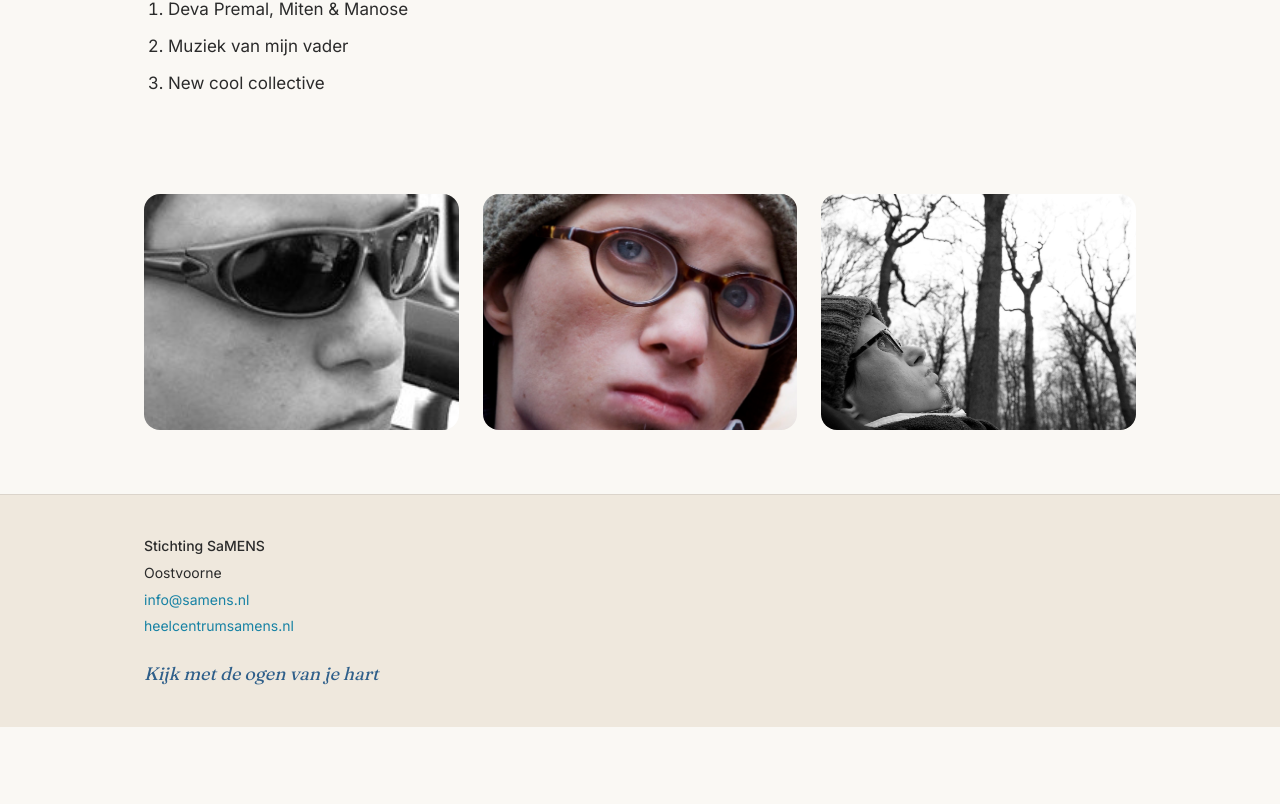
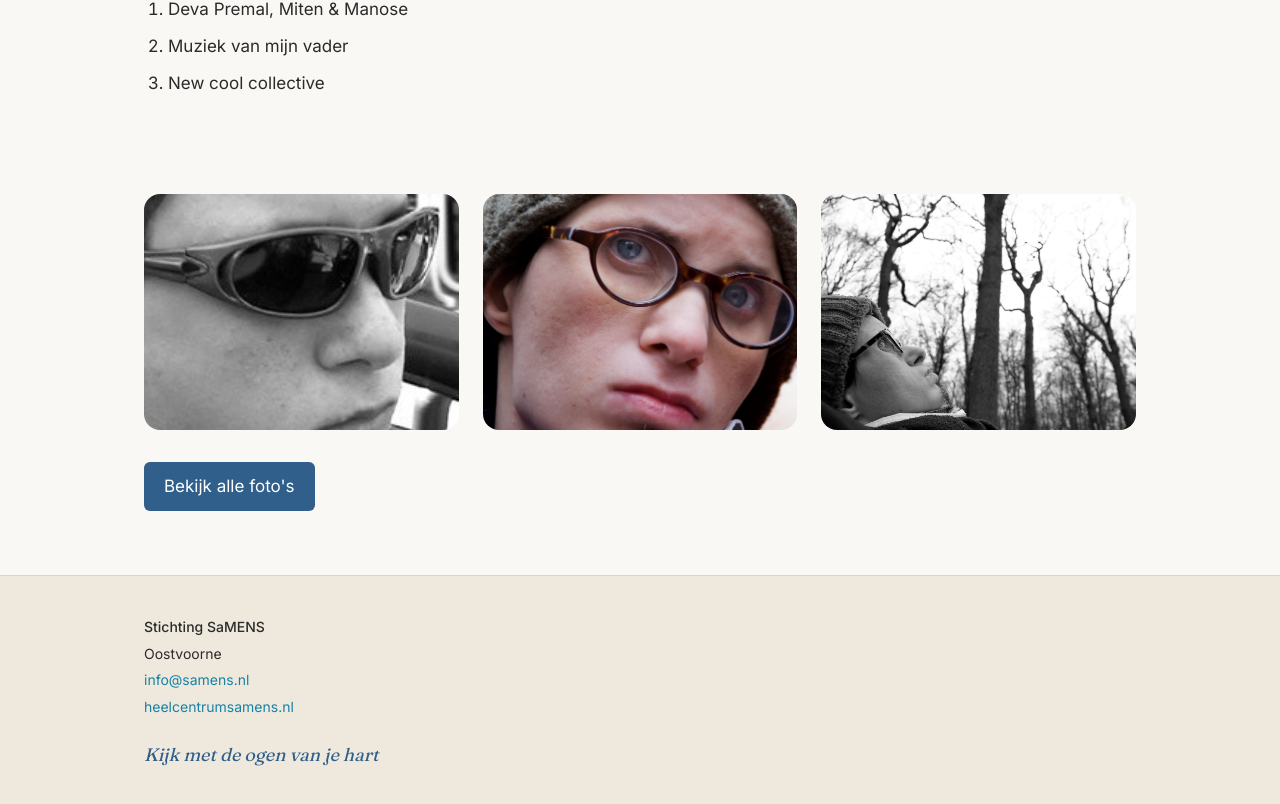
Before and after one commit to poelsys/niekzervaas, a Next.js app: page /over-niek in a window 1280 px wide. Shown: the part 2409-3213 px from the top of the page. Before the commit the page ends 3136 px from the top, so only its background shows below. Built offline with nearby package versions, Linux system fonts and the light colour scheme.

Commit message:
over niek: knop naar alle foto's onder de fotorij

```diff
--- a/app/over-niek/page.tsx
+++ b/app/over-niek/page.tsx
@@ -145,7 +145,8 @@ export default function OverNiekPage() {
         </ol>
       </section>
 
-      <section className="grid gap-6 md:grid-cols-3">
+      <section>
+        <div className="grid gap-6 md:grid-cols-3">
           {photos.map((photo) => (
             <div
               key={photo.src}
@@ -160,6 +161,13 @@ export default function OverNiekPage() {
               />
             </div>
           ))}
+        </div>
+        <Link
+          href="/media/fotos"
+          className="mt-8 inline-block rounded-md bg-niek px-5 py-2.5 text-white no-underline"
+        >
+          Bekijk alle foto&apos;s
+        </Link>
       </section>
     </div>
   );
```
Lines whose indentation alone changed are shown as unchanged.
